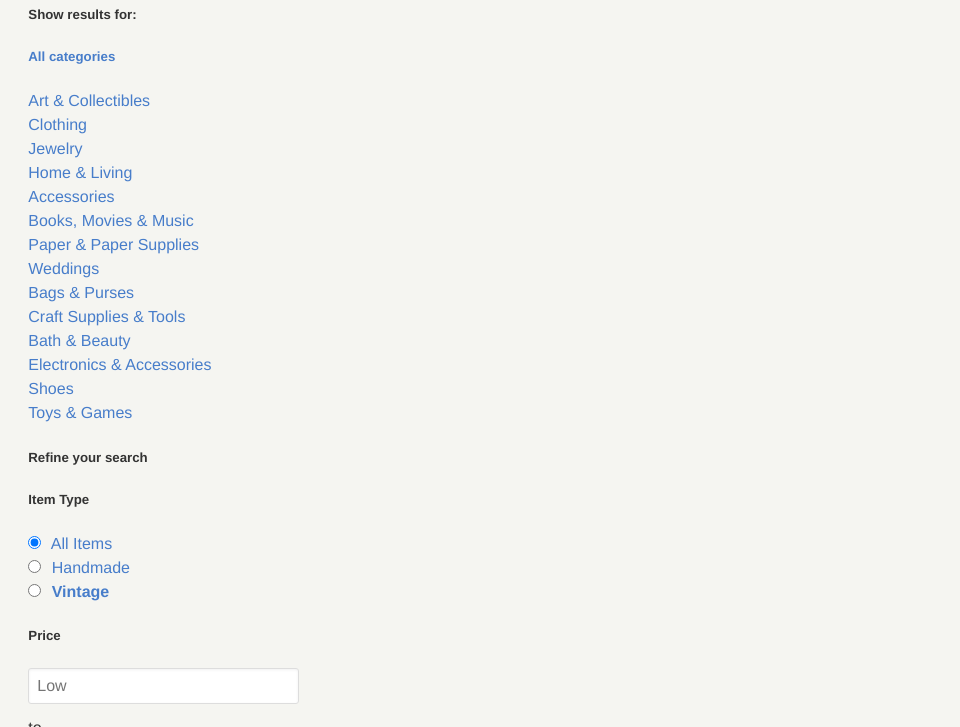
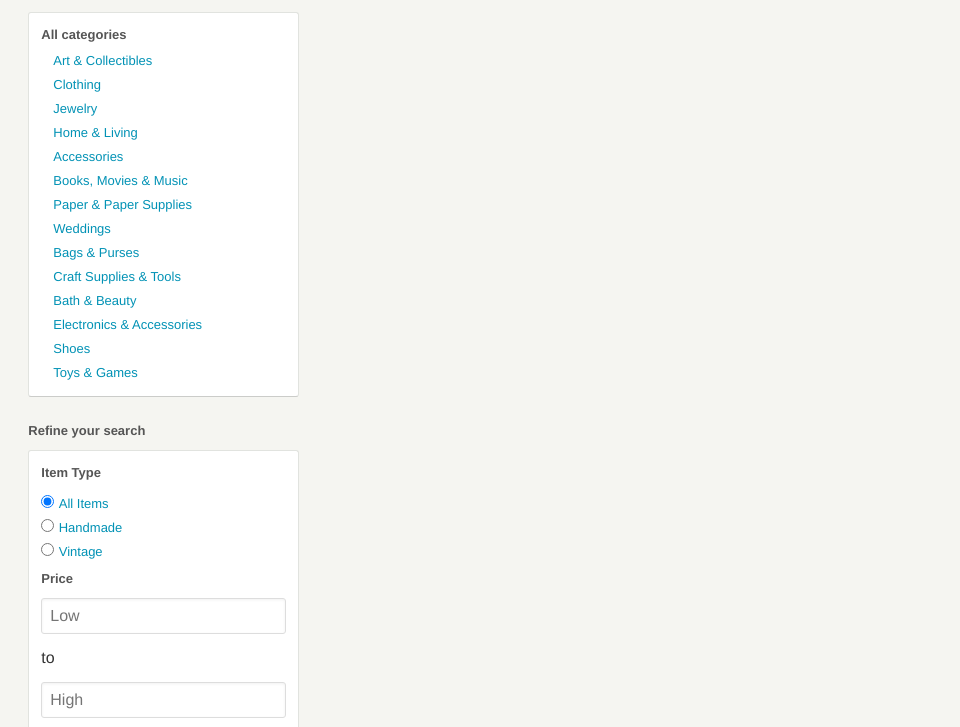
Before and after one commit to julang0707/Assignment-11-01, a website: page index.html in a window 1280 px wide. Shown: the part 99-826 px from the top of the page, without its empty margins (0-960 px from the left). Drawn offline with nearby package versions, Linux system fonts and the light colour scheme; files that its build step writes are made by us from their sources.

Commit message:
styles for sidebar

```diff
--- a/scss/styles.scss
+++ b/scss/styles.scss
@@ -62,3 +62,76 @@ img {
   height: 172px;
 }
 }
+
+aside{
+}
+.sidebar{
+  .show{
+    font-size: 13px;
+    color: #555555;
+    margin: 0;
+    padding-bottom: 9px;
+    font-weight: bold;
+  }
+  .categories{
+    background-color: white;
+    border: 1px solid #E1E3DF;
+    border-radius: 3px;
+    border-bottom-color: #CBCCC9;
+    margin: 0 0 24px;
+    padding: 12px;
+
+    h5{
+      margin: 0;
+      padding-bottom: 4px;
+    }
+    h5 a{
+      font-size: 13px;
+      font-weight: bold;
+      color: #555555;
+      margin: 0;
+      &:hover{
+        text-decoration: underline;
+      }
+    }
+    ul a{
+      font-size: 13px;
+      color: #0292B5;
+      padding: 0 0 6px 12px;
+      &:hover{
+        text-decoration: underline;
+      }
+    }
+  }
+  h5{
+    font-size: 13px;
+    color: #555555;
+    margin: 0;
+    padding-bottom: 9px;
+    font-weight: bold;
+  }
+  .panal{
+    background-color: white;
+    border: 1px solid #E1E3DF;
+    border-radius: 3px;
+    border-bottom-color: #CBCCC9;
+    margin: 0 0 24px;
+    padding: 12px;
+    .item-type{
+      .srchBts{
+        input{
+          margin: 0;
+        }
+        a{
+          font-size: 13px;
+          color: #0292B5;
+          padding: 0 ;
+          font-weight: normal;
+          &:hover{
+            text-decoration: underline;
+          }
+        }
+      }
+    }
+  }
+}
```
